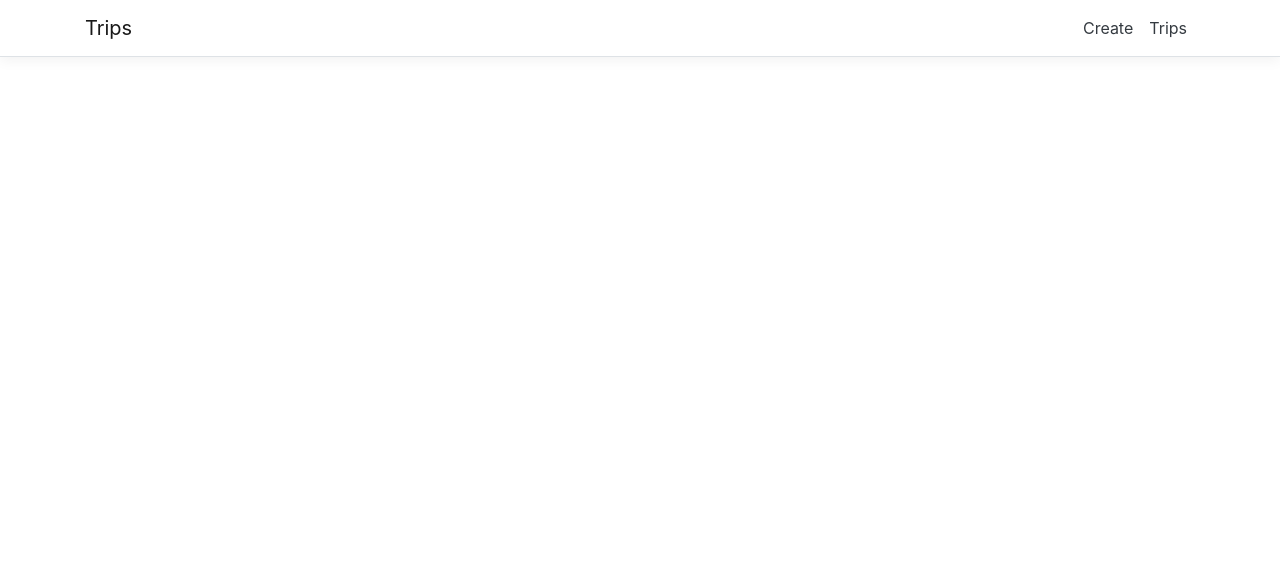
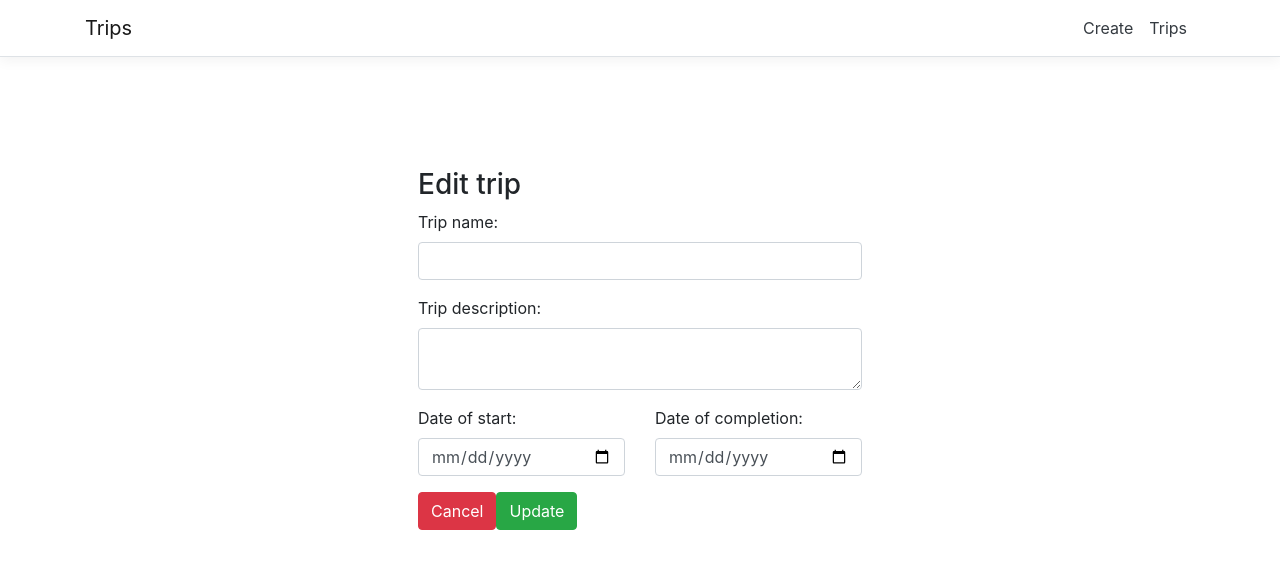
Before and after one commit to nvdhau/.net-react-app, a React (Create React App) app in the folder ClientApp/: page /update/1 in a window 1280 px wide. Shown: the top 568 px of the page. Built offline with nearby package versions, Linux system fonts and the light colour scheme; no server answers.

Commit message:
added update a trip

```diff
--- a/ClientApp/src/App.js
+++ b/ClientApp/src/App.js
@@ -8,6 +8,7 @@
 import './custom.css'
 import { Trips } from './components/Trip/Trips';
 import { Create } from './components/Trip/Create';
+import { Update } from './components/Trip/Update';
 
 export default class App extends Component {
   static displayName = App.name;
@@ -17,6 +18,7 @@
       <Layout>
         <Route exact path='/' component={Home} />
         <Route path='/create' component={Create} />
+        <Route path='/update/:id' component={Update} />
         <Route exact path='/trips' component={Trips} />
       </Layout>
     );
--- a/ClientApp/src/components/Trip/Trips.js
+++ b/ClientApp/src/components/Trip/Trips.js
@@ -22,6 +22,22 @@
     this.setState({trips, loading: false});
   }
 
+  onEditButtonClick = (e) => {
+    e.preventDefault();
+
+    const {history} = this.props;
+
+    console.log(e.target.value);
+
+    history.push(`update/${e.target.value}`);
+  }
+
+  onDeleteButtonClick = (e) => {
+    e.preventDefault();
+
+    console.log(e.target.value);
+  }
+
   renderAllTripsTable(trips){
     return (
       <table className="table table-striped">
@@ -44,7 +60,22 @@
                 <td>{trip.dateCompleted ?
                 new Date(trip.dateCompleted).toLocaleDateString()
                 : '-'}</td>
-                <td> - </td>
+                <td>
+                  <button
+                  className="btn btn-primary"
+                  value={trip.id}
+                  onClick={this.onEditButtonClick}
+                  >
+                    Edit
+                  </button>
+                  <button
+                  className="btn btn-danger"
+                  value={trip.id}
+                  onClick={this.onDeleteButtonClick}
+                  >
+                    Delete
+                  </button>
+                </td>
               </tr>
             ))
           }
--- /dev/null
+++ b/ClientApp/src/components/Trip/Update.js
@@ -0,0 +1,158 @@
+import React, { Component } from 'react';
+
+export class Update extends Component {
+  constructor(props) {
+    super(props);
+
+    this.state = {
+      Id: null,
+      name: '',
+      description: '',
+      dateStarted: null,
+      dateCompleted: null,
+    }
+
+    this.onChangeName = this.onChangeName.bind(this);
+  }
+
+  componentDidMount() {
+    // get id from URL, React Router pass the prop match to all child
+    const { match } = this.props;
+    const { id } = match.params;
+
+    fetch(`api/trips/singletrip/${id}`)
+      .then(res => res.json())
+      .then(trip => {
+        console.log(trip);
+
+        this.setState({
+          Id: trip.id,
+          name: trip.name,
+          description: trip.description,
+          dateStarted: trip.dateStarted? new Date(trip.dateStarted).toISOString().slice(0,10) : null,
+          dateCompleted: trip.dateCompleted? new Date(trip.dateCompleted).toISOString().slice(0,10) : null,
+        });
+      });
+  }
+
+  onChangeName(e) {
+    this.setState({
+      name: e.target.value
+    });
+  };
+
+  onChangeDescription = (e) => {
+    this.setState({
+      description: e.target.value
+    });
+  };
+
+  onChangeDateStarted = (e) => {
+    this.setState({
+      dateStarted: e.target.value
+    });
+  };
+
+  onChangeDateCompleted = (e) => {
+    this.setState({
+      dateCompleted: e.target.value
+    });
+  };
+
+  onSubmit = async (e) => {
+    e.preventDefault();
+    const {history} = this.props;
+
+    let tripObj = {
+      Id: this.state.Id,
+      name: this.state.name,
+      description: this.state.description,
+      dateStarted: this.state.dateStarted === ''? null : this.state.dateStarted,
+      dateCompleted: this.state.dateCompleted === ''? null : this.state.dateCompleted,
+    }
+
+    let response = await fetch(`api/trips/UpdateTrip/${this.state.Id}`,{
+      headers: {
+        'Content-Type': 'application/json',
+      },
+      method: 'put',
+      body: JSON.stringify(tripObj)
+    });
+    // let trip = await response.json();
+
+    history.push('/trips');
+  }
+
+  onCancel = () => {
+    const {history} = this.props;
+    history.push('/trips');
+  }
+
+  render() {
+    return (
+      <div className="trip-form" >
+        <h3>Edit trip</h3>
+        <form onSubmit={this.onSubmit}>
+            <div className="form-group">
+                <label>Trip name:  </label>
+                <input
+                  type="text"
+                  className="form-control"
+                  value={this.state.name}
+                  onChange={this.onChangeName}
+                  />
+            </div>
+            <div className="form-group">
+                <label>Trip description: </label>
+                <textarea
+                  type="text"
+                  className="form-control"
+                  value={this.state.description}
+                  onChange={this.onChangeDescription}
+                />
+            </div>
+            <div className="row">
+                <div className="col col-md-6 col-sm-6 col-xs-12">
+                    <div className="form-group">
+                        <label>Date of start:  </label>
+                        <input
+                          type="date"
+                          className="form-control"
+                          value={this.state.dateStarted}
+                          onChange={this.onChangeDateStarted}
+                        />
+                    </div>
+                </div>
+                <div className="col col-md-6 col-sm-6 col-xs-12">
+                  <div className="form-group">
+                    <label>Date of completion:  </label>
+                    <input
+                        type="date"
+                        className="form-control"
+                        value={this.state.dateCompleted}
+                        onChange={this.onChangeDateCompleted}
+                    />
+                    </div>
+                </div>
+            </div>
+
+            <div className="form-group">
+                <button
+                className="btn btn-danger"
+                onSubmit={this.onCancel}
+                >
+                  Cancel
+                </button>
+                <button
+                type="submit"
+                className="btn btn-success"
+                onSubmit={this.onSubmit}
+                >
+                  Update
+                </button>
+            </div>
+        </form>
+      </div>
+    );
+  }
+}
```
